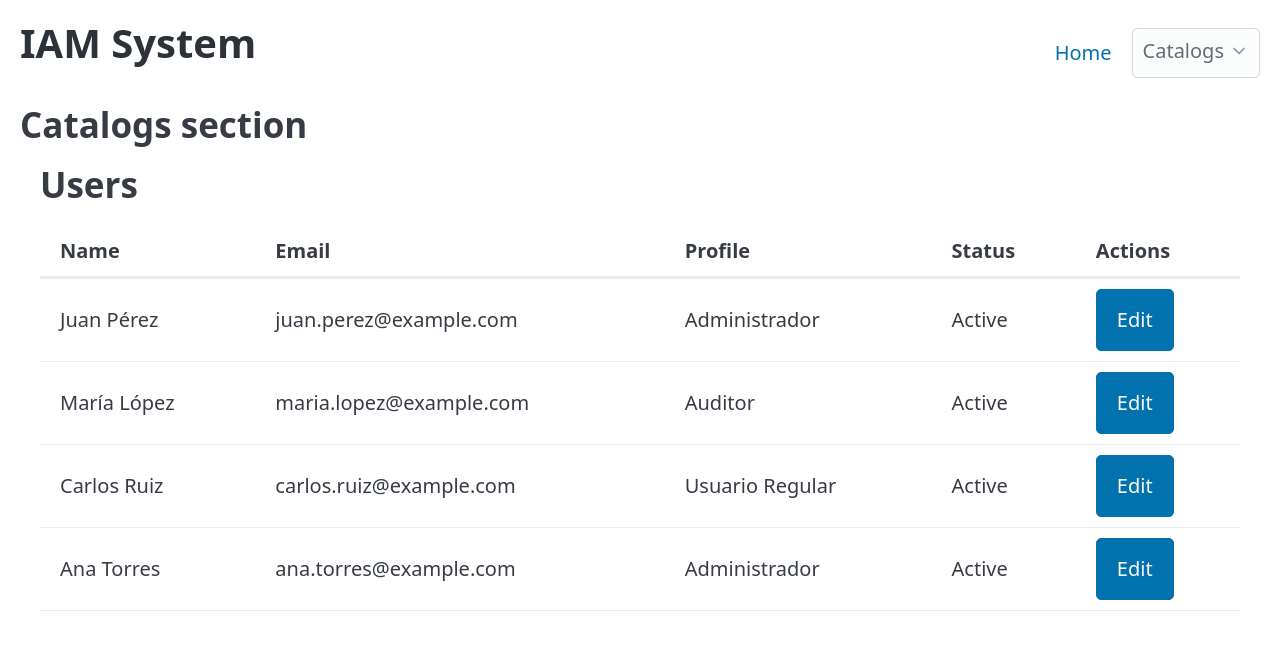
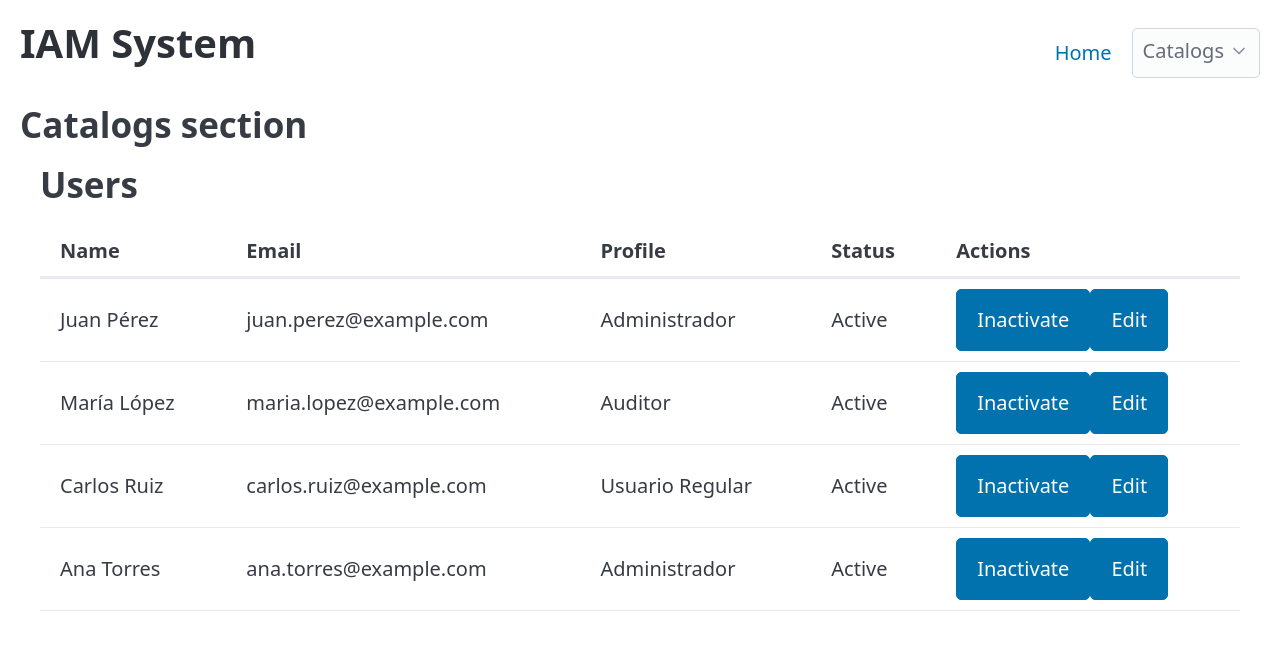
Before and after one commit to RodrigoPimienta/IAM-System-React, a React (Vite) app: page /catalogs/users in a window 1280 px wide. Shown: the top 650 px of the page. Built offline with nearby package versions, Linux system fonts and the light colour scheme.

Commit message:
refactor(Pages): :recycle: New name permissions

```diff
--- a/src/pages/Profiles.jsx
+++ b/src/pages/Profiles.jsx
@@ -42,8 +42,8 @@ export const Profiles = () => {
             Handle: (id) => activateProfile(id)
         },
         {
-            key: 'deactivate',
-            Name: 'Deactivate',
+            key: 'inactivate',
+            Name: 'Inactivate',
             Condition: (row) => row.status === 1,
             Handle: (id) => deactivateProfile(id)
         },
@@ -56,7 +56,7 @@ export const Profiles = () => {
     ]
 
     if (loading) return <Loading />;
-    if (errorProfiles) return <Error />;
+    if (errorProfiles) return <Error message={errorProfiles} />;
 
     return (
         <div className="container-fluid">
--- a/src/pages/Users.jsx
+++ b/src/pages/Users.jsx
@@ -43,8 +43,8 @@ export const Users = () => {
             Handle : (id) => activateUser(id)
         },
         {
-            key: 'deactivate',
-            Name: 'Deactivate',
+            key: 'inactivate',
+            Name: 'Inactivate',
             Condition : (row) => row.status === 1,
             Handle : (id) => deactivateUser(id)
         },
@@ -57,7 +57,7 @@ export const Users = () => {
     ]
 
     if (loading) return <Loading />;
-    if (errorUsers) return <Error />;
+    if (errorUsers) return <Error message={errorUsers} />;
 
     return (
         <div className="container-fluid">
```
